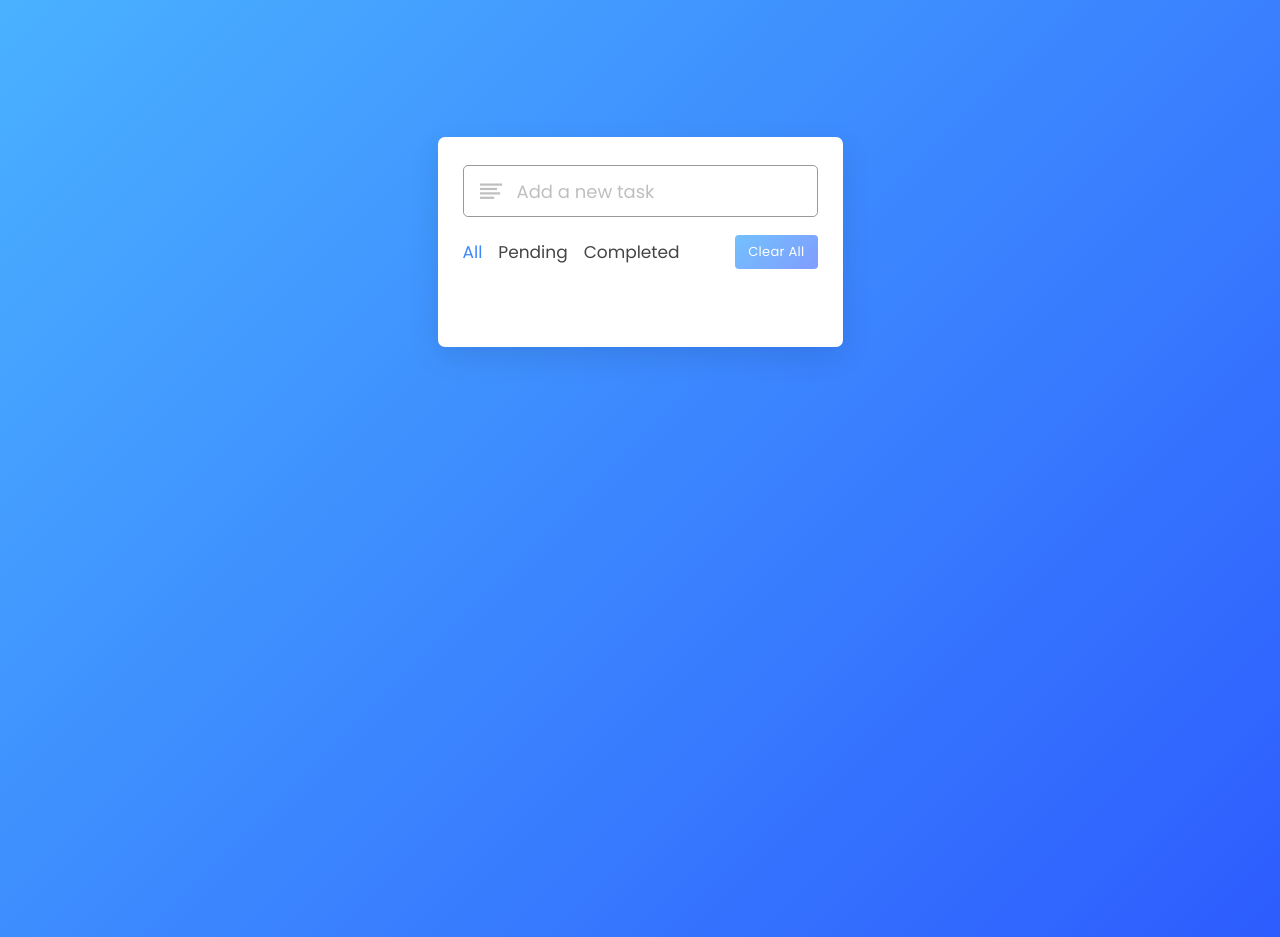
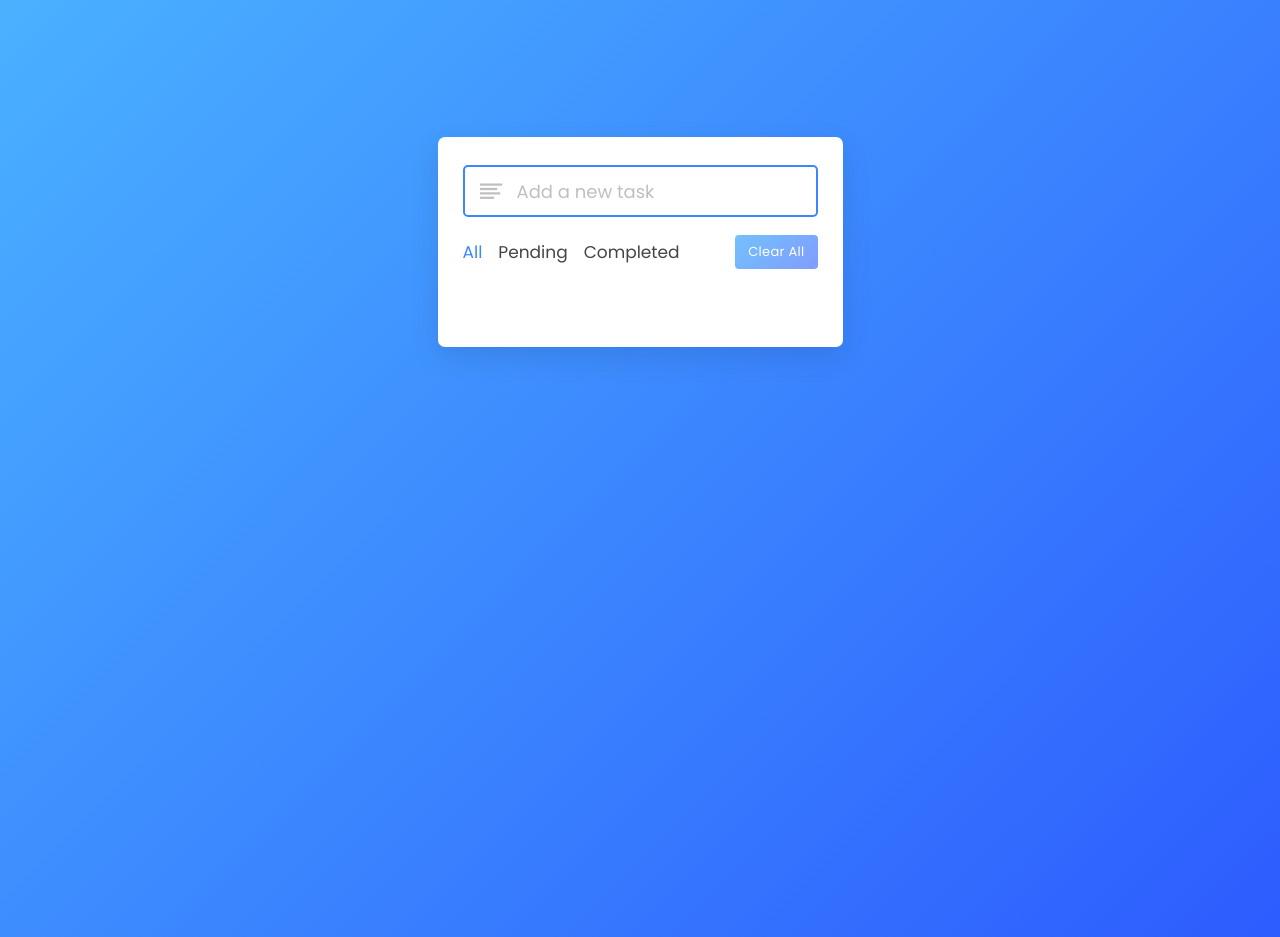
Before and after one commit to Nirob-X/my-react-projects, a React (Create React App) app: page / in a window 1280 px wide. Built offline with nearby package versions, Linux system fonts and the light colour scheme.

Commit message:
all logic done! need to fix somebug -_-

```diff
--- a/src/components/ControlForm.js
+++ b/src/components/ControlForm.js
@@ -1,13 +1,9 @@
-import {useState} from "react";
 import Styled from "./Form.module.css";
 import svgLogo from "./bars-icon.svg";
+import {ACTIONS} from "./Main.js";
+import {useRef, useEffect} from "react";
 
-export default function ControlForm({take}) {
-	const [inputText, setInputText] = useState("");
-
-	const handleInput = e => {
-		setInputText(e.target.value);
-	}
+export default function ControlForm({dispatch, data}) {
 
 	function formateText(oldText) {
 		const firstLetter = oldText[0].toUpperCase();
@@ -15,20 +11,28 @@ export default function ControlForm({take}) {
 		return firstLetter + restLetter;
 	}
 
-	const handleSubmit = (e) => {
+	const ref = useRef(null);
+	useEffect(() => {
+		ref.current.focus()
+	}, [data.uid])
+
+
+	function  handleSubmit(e) {
 		e.preventDefault();
-		const data = e.target[0].value.replace(/\s+/g, ' ').trim()
+		const inputData = data.inputText.replace(/\s+/g, ' ').trim()
 		if (data) {
-			const task = formateText(data);
-			take(task);
-			setInputText("");
+			const taskText = formateText(inputData);
+			dispatch({type: ACTIONS.ADD_TASK, payload: {text: taskText, uid: data.uid}});
+			data.setUid(null)
+			data.setInputText("");
 		}
+
 	}
 
 	return (
 		<form onSubmit={handleSubmit} className={Styled.taskInput}>
 			<img src={svgLogo} alt="icon" />
-			<input value={inputText} onChange={handleInput} type="text" placeholder="Add a new task" />
+			<input ref={ref} value={data.inputText} onChange={(e) => data.setInputText(e.target.value)} type="text" placeholder="Add a new task" />
 		</form>
 	);
 }
--- a/src/components/Controls.js
+++ b/src/components/Controls.js
@@ -1,21 +1,16 @@
 import Styled from "./Controls.module.css";
-import {useState} from "react";
+// import {ACTIONS} from "./Main";
 
-export default function Controls({handler}) {
-	const [active, setActive] = useState("a");
-	const handleEvery = e => {
-		const id = e.target.dataset.id
-		handler(id)
-		setActive(id)
-	}
+export default function Controls({setDisplay, display, dispatch}) {
+
 	return (
 		<div className={Styled.controls}>
 			<div className={Styled.filters}>
-		    	<span data-id="a" className={active === "a" ? Styled.active : ""} onClick={handleEvery} >All</span>
-		        <span data-id="p" onClick={handleEvery} className={active === "p" ? Styled.active : ""} >Pending</span>
-		        <span data-id="c" onClick={handleEvery} className={active === "c" ? Styled.active : ""} >Completed</span>
+		    	<span onClick={() => setDisplay("ALL")} className={display === "ALL" ? Styled.active : ""} >All</span>
+		        <span onClick={() => setDisplay("PENDING")} className={display === "PENDING" ? Styled.active : ""} >Pending</span>
+		        <span onClick={() => setDisplay("COMPLETED")} className={display === "COMPLETED" ? Styled.active : ""} >Completed</span>
 		    </div>
-		    <button className={Styled.clearBtn}>Clear All</button>
+		    <button onClick={dispatch} type="button" className={Styled.clearBtn}>Clear All</button>
 		</div>
 	);
 }
--- a/src/components/Controls.module.css
+++ b/src/components/Controls.module.css
@@ -29,14 +29,10 @@
   padding: 7px 13px;
   border-radius: 4px;
   letter-spacing: 0.3px;
-  pointer-events: none;
   transition: transform 0.25s ease;
   background: linear-gradient(135deg, #1798fb 0%, #2D5CFE 100%);
 }
-.clearBtn.active{
-  opacity: 0.9;
-  pointer-events: auto;
-}
+
 .clearBtn:active{
   transform: scale(0.93);
 }
--- a/src/components/Main.js
+++ b/src/components/Main.js
@@ -1,70 +1,91 @@
-import {useState, useCallback} from "react";
+import {useReducer, useState} from "react";
 import ControlForm from "./ControlForm";
 import Controls from "./Controls";
 import UnorderList from "./UnorderList";
 import Task from "./Task";
 
-function Main() {
-	const [task, setTask] = useState([]);
-	const [filter, setFilter] = useState("a");
-
-	const key = () => {
-		const one = `${Math.random()}`.slice(2);
-		const tow = `${Math.random()}`.slice(2);
-		return one + tow;
+export const ACTIONS = {
+	ADD_TASK: "ADD-TASK",
+	EDIT_TASK: "EDIT-TASK",
+	CHECKED: "CHECKED_UNCHECKED",
+	DELETE_TASK: "DELETE_TASK",
+	CLEAR_ALL: "CLEAR_ALL"
 }
 
-	const handleFilter = (e) => {
-		setFilter(e)
+function key(){
+	return `${Math.random() * new Date().getTime()}`
 }
 
-	const filterByStatus = (filterBy, object) => {
-		if (filterBy === "a") {
-			return object
-		} else if (filterBy === "p") {
-			const p =  object.filter((el) => el.checked !== true)
-			return p
-		} else {
-			const c = object.filter((el) => el.checked !== false)
-			return c
+function reducer(prevState, action){
+	switch(action.type){
+		case ACTIONS.ADD_TASK:
+			const {text, uid} = action.payload;
+			if (uid in prevState) {
+				prevState[uid] = {
+					text: text,
+					checked: false
+				}
+
+				return {
+					...prevState
+				}
+			}
+			const stateKeys = Object.keys(prevState);
+			for (let item of stateKeys) {
+				if (prevState[item].text === text) {
+					return prevState;
 				}
 			}
 
-	const checkChange = (e) => {
-		const uid = e.target.id
-		const filteredTask = task.filter((element) => {
-			if (uid === element._id){
-				element.checked = !element.checked
-			}
-			return element
-		})
-		setTask(filteredTask)
+			return {
+				[key()]: {
+					text: text,
+					checked: false
+				},
+				...prevState
 			}
 
-	const deleteTask = uid => {
-		const filterDelete = task.filter((item) => uid !== item._id);
-		setTask(filterDelete)
+		case ACTIONS.CHECKED:
+			const {id, data} = action.payload;
+			data.checked = !data.checked;
+			prevState[id] = data;
+			return {
+				...prevState
 			}
 
-	const handleTaskSubmit = useCallback((data) => {
-		const newTask = {
-			taskText: data,
-			checked: false,
-			_id: key()
+		case ACTIONS.DELETE_TASK:
+			const {id:objKey} = action.payload;
+			delete prevState[objKey];
+			return {
+				...prevState
 			}
-		console.log("im runing")
-		const copyTask = [...task, newTask]
-		setTask(copyTask)
-	}, [task]);
 
-	const filterData = filterByStatus(filter, task)
+		case ACTIONS.CLEAR_ALL:
+			return {}
+
+		default:
+			return prevState;
+	}
+}
+
+
+function Main() {
+	const [state, dispatch] = useReducer(reducer, {});
+	const [display, setDisplay] = useState("ALL");
+	const [inputText, setInputText] = useState("");
+	const [uid, setUid] = useState();
+
+	const setIdAndFun = (text, id) => {
+		setUid(id);
+		setInputText(text);
+	}
 
 	return (
 		<>
-			<ControlForm take={handleTaskSubmit}/>
-			<Controls handler={handleFilter} />
+			<ControlForm dispatch={dispatch} data={{inputText: inputText, setInputText: setInputText, uid: uid, setUid: setUid}}/>
+			<Controls dispatch={() => dispatch({type: ACTIONS.CLEAR_ALL})} setDisplay={setDisplay} display={display}  />
 			<UnorderList>
-				{filterData.map(element => <Task checkFun={checkChange} deleteTask={deleteTask} key={element._id} text={element.taskText} uid={element._id} checked={element.checked} />)}
+				{Object.keys(state).map(key => <Task key={key} dispatch={dispatch} data={state[key]} id={key} display={display} setInputText={setInputText} setIdAndFun={setIdAndFun} />)}
 			</UnorderList>
 		</>
 	);
--- a/src/components/Task.js
+++ b/src/components/Task.js
@@ -1,29 +1,48 @@
 import {useState, useRef} from "react";
 import Styled from "./Task.module.css";
 import useOnOutSideClick from "./useOnOutSideClick";
+import {ACTIONS} from "./Main";
 
-export default function Task({text, uid, checked, checkFun, deleteTask}) {
+export default function Task({dispatch, data, id, display, setInputText, setIdAndFun}) {
 	const [show, setShow] = useState(false);
+
+	function applyClass(x) {
+		if (x === "ALL") {
+			return "";
+		} else if (x === "PENDING") {
+			if (data.checked) {
+				return Styled.hide;
+			} else {
+				return "";
+			}
+		} else {
+			if (data.checked) {
+				return "";
+			} else {
+				return Styled.hide;
+			}
+		}
+	}
+
 	const ref = useRef(null)
-	const handler =()=> setShow(false)
-	useOnOutSideClick(ref, handler)
-	const deleteItem = e => {
-		const uid = e.target.dataset.id
-		deleteTask(uid)
-		setShow(false)
+	useOnOutSideClick(ref, () => setShow(false));
 
+	const edit = () => {
+		setIdAndFun(data.text, id);
+		setShow(false);
 	}
+
 	return (
-		<li className={Styled.task} >
-			<label htmlFor={uid}>
-				<input onChange={checkFun} type="checkbox" id={uid} checked={checked}/>
-				<p className={checked ? Styled.checked : ""}>{text}</p>
+		<li className={`${Styled.task} ${applyClass(display)}`}>
+			<label htmlFor={id}>
+				<input onChange={() => dispatch({type: ACTIONS.CHECKED, payload: {data: data, id: id}})} type="checkbox" id={id} checked={data.checked}/>
+				<p className={data.checked ? Styled.checked : ""}>{data.text}</p>
 			</label>
 		    <div className={Styled.settings}>
 				<i className="uil uil-ellipsis-h" onClick={() => setShow(true)}></i>
 				<ul ref={ref} className={`${Styled.taskMenu} ${show && Styled.show}`}>
-		            <li data-id={uid} onClick={()=>console.log("edit")} ><i className="uil uil-pen"></i>Edit</li>
-		            <li data-id={uid} onClick={deleteItem}><i className="uil uil-trash"></i>Delete</li>
+					<li onClick={edit}><i className="uil uil-pen"></i>Edit</li>
+		            <li onClick={() => dispatch({type: ACTIONS.DELETE_TASK, payload: { id }})}><i className="uil uil-trash"></i>Delete</li>
 		        </ul>
 			</div>
 		</li>
--- a/src/components/Task.module.css
+++ b/src/components/Task.module.css
@@ -5,6 +5,15 @@
   padding-bottom: 16px;
   align-items: flex-start;
   border-bottom: 1px solid #ccc;
+  opacity: 1;
+  transform: scale(1);
+  /* transition: transform, opacity 500ms ease-out; */
+}
+
+.hide {
+	/* transform: translateX(150px); */
+	/* opacity: 0; */
+	display: none;
 }
 
 .task:last-child{
@@ -42,7 +51,6 @@
 }
 
 .settings .taskMenu{
-  z-index: 10;
   right: -5px;
   bottom: -65px;
   padding: 5px 0;
@@ -64,6 +72,7 @@
   bottom: -65px;
   transform-origin: top right;
 }
+
 
 .taskMenu.show{
   transform: scale(1);
--- a/src/components/Ul.module.css
+++ b/src/components/Ul.module.css
@@ -4,8 +4,9 @@
   padding: 0 20px 10px 25px;
 }
 .taskBox.overflow{
-  overflow-y: auto;
-  max-height: 300px;
+  /* overflow-y: auto; */
+  /* overflow-x: hidden; */
+  /* max-height: 300px; */
 }
 .taskBox::-webkit-scrollbar{
   width: 5px;
--- a/src/components/UnorderList.js
+++ b/src/components/UnorderList.js
@@ -2,7 +2,7 @@ import Styled from "./Ul.module.css"
 
 export default function UnorderList({children}) {
 	return (
-		<ul className={Styled.taskBox}>
+		<ul className={`${Styled.taskBox} ${Styled.overflow}`}>
 			{children}
 		</ul>
 	);
--- a/src/index.js
+++ b/src/index.js
@@ -5,9 +5,9 @@ import reportWebVitals from './reportWebVitals';
 
 const root = ReactDOM.createRoot(document.getElementById('root'));
 root.render(
-  <React.StrictMode>
-    <App />
-  </React.StrictMode>
+  // <React.StrictMode>
+	<App />
+  // </React.StrictMode>
 );
 
 // If you want to start measuring performance in your app, pass a function
```
Lines whose indentation alone changed are shown as unchanged.
